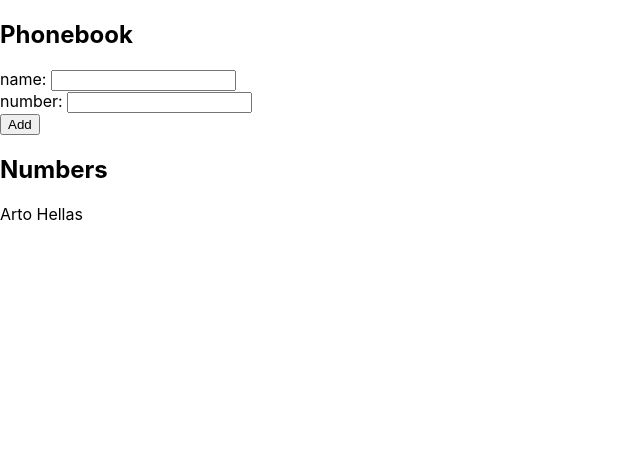
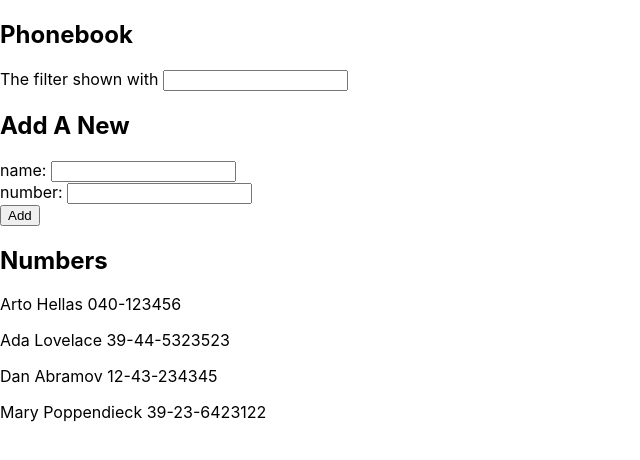
Before and after one commit to buildevol/learn-fullstack-open, a React (Create React App) app in the folder part2exercise/phonebook/: page / in a window 1280 px wide. Shown: the top 460 px of the page, without its empty margins (0-640 px from the left). Built offline with nearby package versions, Linux system fonts and the light colour scheme.

Commit message:
Added my part 2b exercise 2.9 solution

```diff
--- a/part2exercise/phonebook/src/App.js
+++ b/part2exercise/phonebook/src/App.js
@@ -1,13 +1,23 @@
 import React, { useState } from "react";
 
 const Number = ({ person }) => {
-  return <p>{person.name}</p>;
+  return (
+    <p>
+      {person.name} {person.number}
+    </p>
+  );
 };
 
 function App() {
-  const [persons, setPersons] = useState([{ name: "Arto Hellas" }]);
+  const [persons, setPersons] = useState([
+    { name: "Arto Hellas", number: "040-123456" },
+    { name: "Ada Lovelace", number: "39-44-5323523" },
+    { name: "Dan Abramov", number: "12-43-234345" },
+    { name: "Mary Poppendieck", number: "39-23-6423122" },
+  ]);
   const [newName, setNewName] = useState("");
   const [newNumber, setNewNumber] = useState("");
+  const [filterInput, setFilterInput] = useState("");
 
   const handleSubmit = (event) => {
     event.preventDefault();
@@ -32,9 +42,20 @@ function App() {
   const handleNewNumber = (event) => {
     setNewNumber(event.target.value);
   };
+  const handleFilter = (event) => {
+    setFilterInput(event.target.value);
+  };
+  const personsToShow = filterInput
+    ? persons.filter((person) => {
+        return person.name.toLowerCase().includes(filterInput.toLowerCase());
+      })
+    : persons;
   return (
     <div>
       <h2>Phonebook</h2>
+      <label htmlFor="filterInput">The filter shown with </label>
+      <input type="text" id="filterInput" onChange={handleFilter} />
+      <h2>Add A New</h2>
       <form onSubmit={handleSubmit}>
         <div>
           name: <input type="text" value={newName} onChange={handleNewName} />
@@ -48,7 +69,7 @@ function App() {
         </div>
       </form>
       <h2>Numbers</h2>
-      {persons.map((person, index) => {
+      {personsToShow.map((person, index) => {
         return <Number key={index} person={person} />;
       })}
     </div>
```
